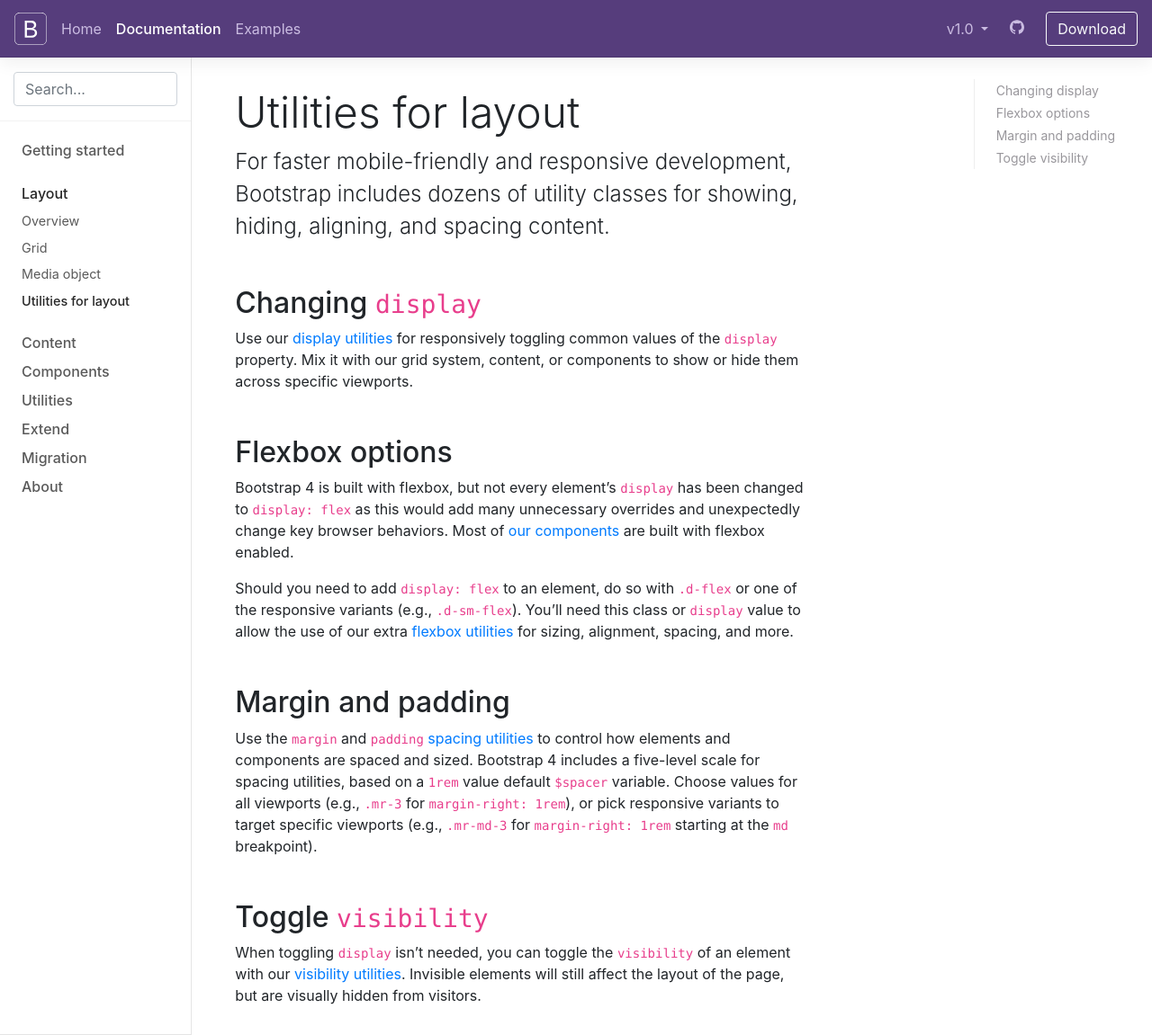
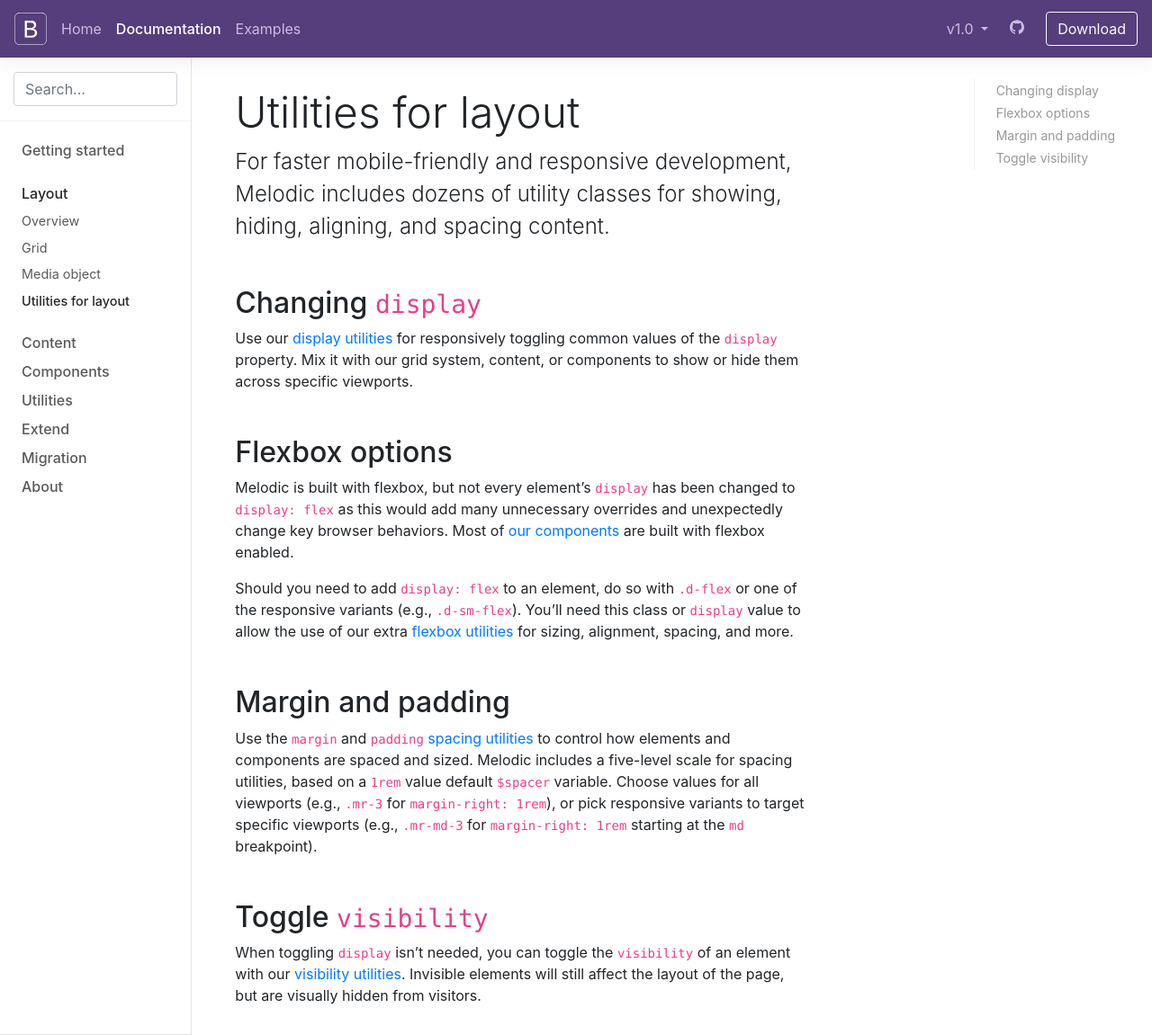
Before and after one commit to arielkirkwood/melodic-web, a Jekyll site: the page built from docs/4.0/layout/utilities-for-layout.md, in a window 1280 px wide and 1151 px high. Shown: the whole window at 90% size. Built offline with Jekyll 4.4.1, drawn with Linux system fonts in a browser that asks for light colours; nearby versions of some CDN libraries; comment, search, counter and statistics services are not loaded; the table of contents is made by our own code.

Commit message:
Update Layout Utilities for layout page

```diff
--- a/docs/4.0/layout/utilities-for-layout.md
+++ b/docs/4.0/layout/utilities-for-layout.md
@@ -1,7 +1,7 @@
 ---
 layout: docs
 title: Utilities for layout
-description: For faster mobile-friendly and responsive development, Bootstrap includes dozens of utility classes for showing, hiding, aligning, and spacing content.
+description: For faster mobile-friendly and responsive development, Melodic includes dozens of utility classes for showing, hiding, aligning, and spacing content.
 group: layout
 toc: true
 ---
@@ -12,13 +12,13 @@
 
 ## Flexbox options
 
-Bootstrap 4 is built with flexbox, but not every element's `display` has been changed to `display: flex` as this would add many unnecessary overrides and unexpectedly change key browser behaviors. Most of [our components]({{ site.baseurl }}/docs/{{ site.docs_version }}/components/alerts/) are built with flexbox enabled.
+Melodic is built with flexbox, but not every element's `display` has been changed to `display: flex` as this would add many unnecessary overrides and unexpectedly change key browser behaviors. Most of [our components]({{ site.baseurl }}/docs/{{ site.docs_version }}/components/alerts/) are built with flexbox enabled.
 
 Should you need to add `display: flex` to an element, do so with `.d-flex` or one of the responsive variants (e.g., `.d-sm-flex`). You'll need this class or `display` value to allow the use of our extra [flexbox utilities]({{ site.baseurl }}/docs/{{ site.docs_version }}/utilities/flex/) for sizing, alignment, spacing, and more.
 
 ## Margin and padding
 
-Use the `margin` and `padding` [spacing utilities]({{ site.baseurl }}/docs/{{ site.docs_version }}/utilities/spacing/) to control how elements and components are spaced and sized. Bootstrap 4 includes a five-level scale for spacing utilities, based on a `1rem` value default `$spacer` variable. Choose values for all viewports (e.g., `.mr-3` for `margin-right: 1rem`), or pick responsive variants to target specific viewports (e.g., `.mr-md-3` for `margin-right: 1rem` starting at the `md` breakpoint).
+Use the `margin` and `padding` [spacing utilities]({{ site.baseurl }}/docs/{{ site.docs_version }}/utilities/spacing/) to control how elements and components are spaced and sized. Melodic includes a five-level scale for spacing utilities, based on a `1rem` value default `$spacer` variable. Choose values for all viewports (e.g., `.mr-3` for `margin-right: 1rem`), or pick responsive variants to target specific viewports (e.g., `.mr-md-3` for `margin-right: 1rem` starting at the `md` breakpoint).
 
 ## Toggle `visibility`
 
```
